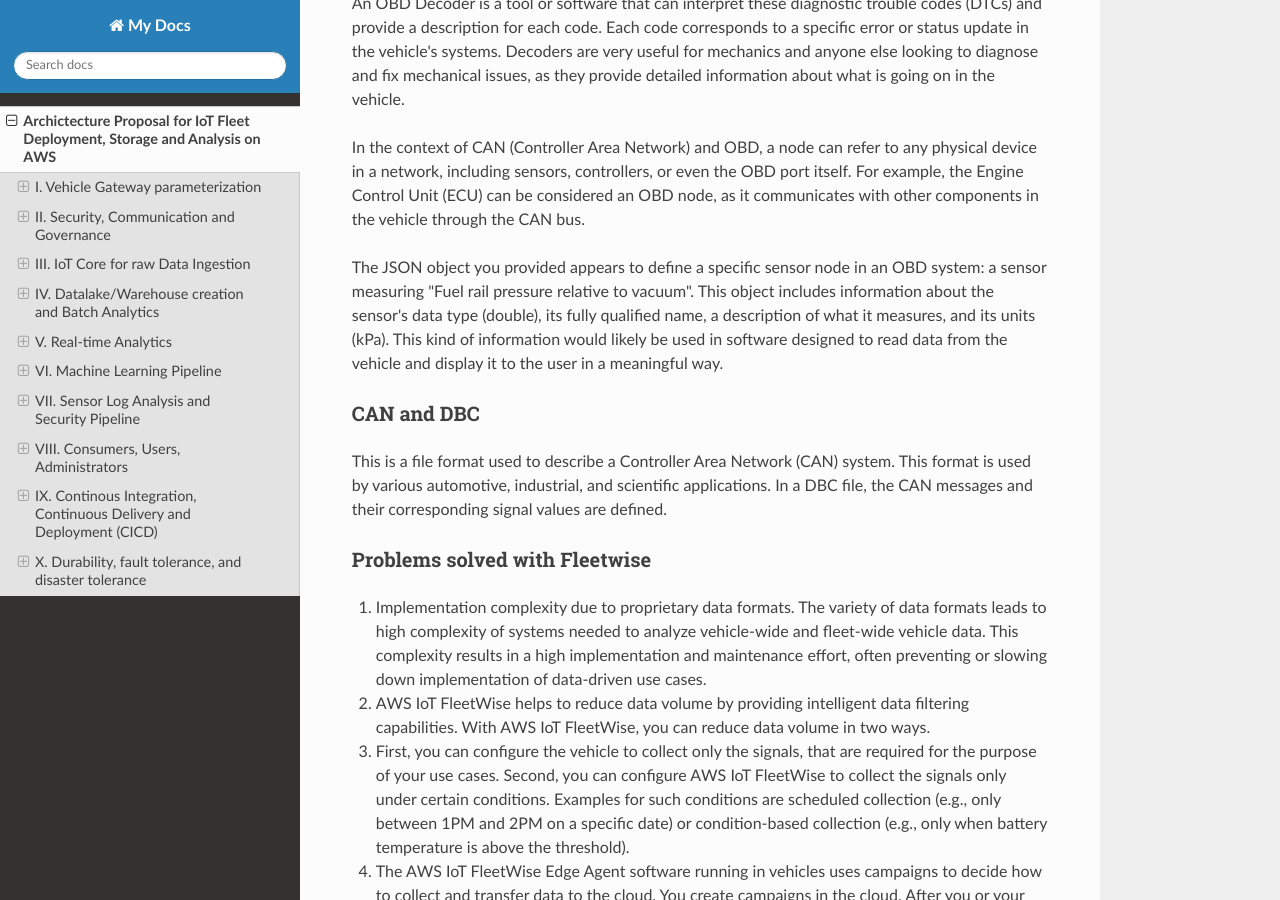
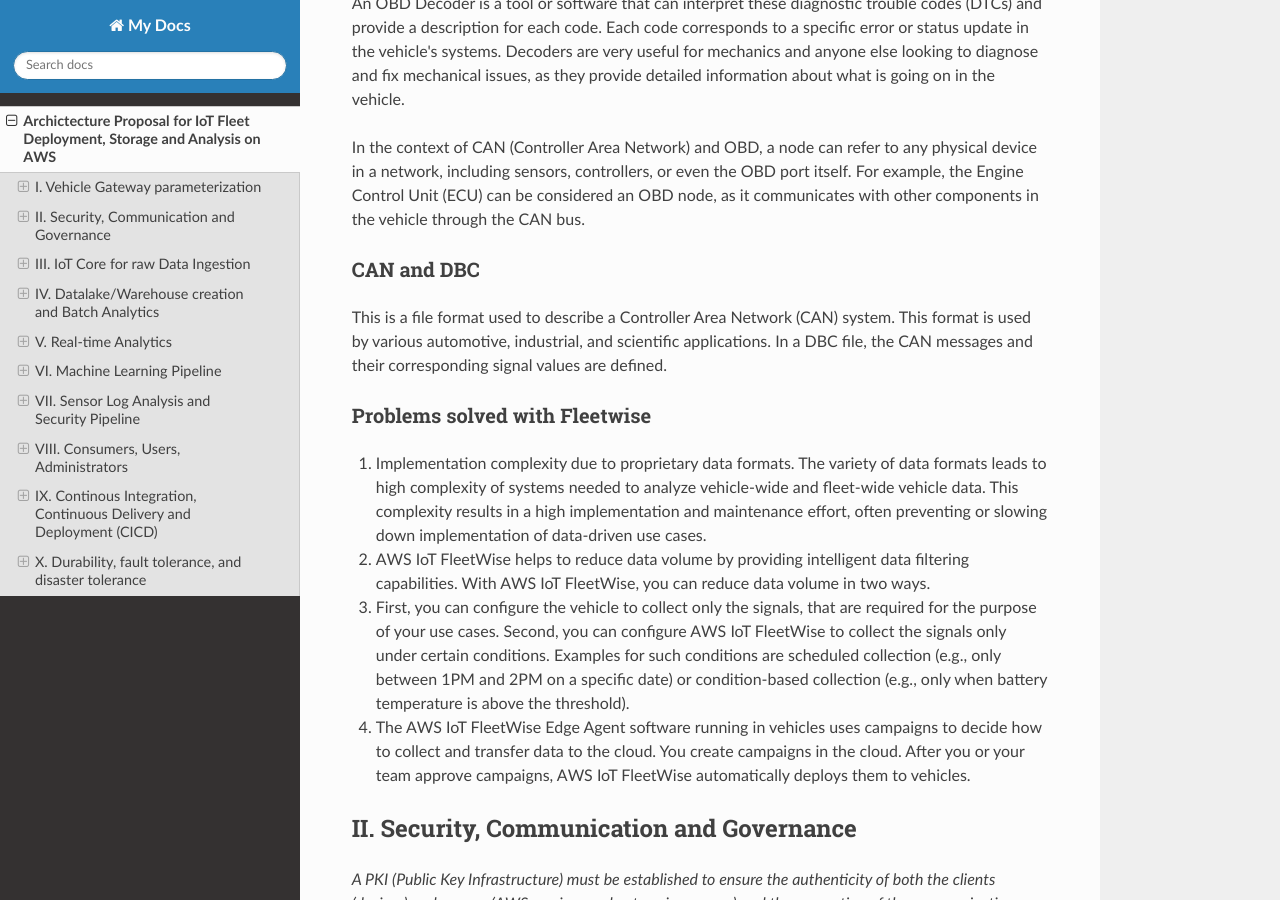
Before and after one commit to clementsiegrist/CloudIotFleet, an MkDocs documentation site: the page built from docs/index.md, in a window 1280 px wide and 900 px high, scrolled down 4858 px. Built offline with MkDocs 1.6.1, drawn with Linux system fonts in a browser that asks for light colours; nearby versions of some CDN libraries.

Commit message:
minor changes

```diff
--- a/docs/index.md
+++ b/docs/index.md
@@ -141,8 +141,6 @@
 An OBD Decoder is a tool or software that can interpret these diagnostic trouble codes (DTCs) and provide a description for each code. Each code corresponds to a specific error or status update in the vehicle's systems. Decoders are very useful for mechanics and anyone else looking to diagnose and fix mechanical issues, as they provide detailed information about what is going on in the vehicle.
 
 In the context of CAN (Controller Area Network) and OBD, a node can refer to any physical device in a network, including sensors, controllers, or even the OBD port itself. For example, the Engine Control Unit (ECU) can be considered an OBD node, as it communicates with other components in the vehicle through the CAN bus.
-
-The JSON object you provided appears to define a specific sensor node in an OBD system: a sensor measuring "Fuel rail pressure relative to vacuum". This object includes information about the sensor's data type (double), its fully qualified name, a description of what it measures, and its units (kPa). This kind of information would likely be used in software designed to read data from the vehicle and display it to the user in a meaningful way.
 
 ### CAN and DBC
 
```
